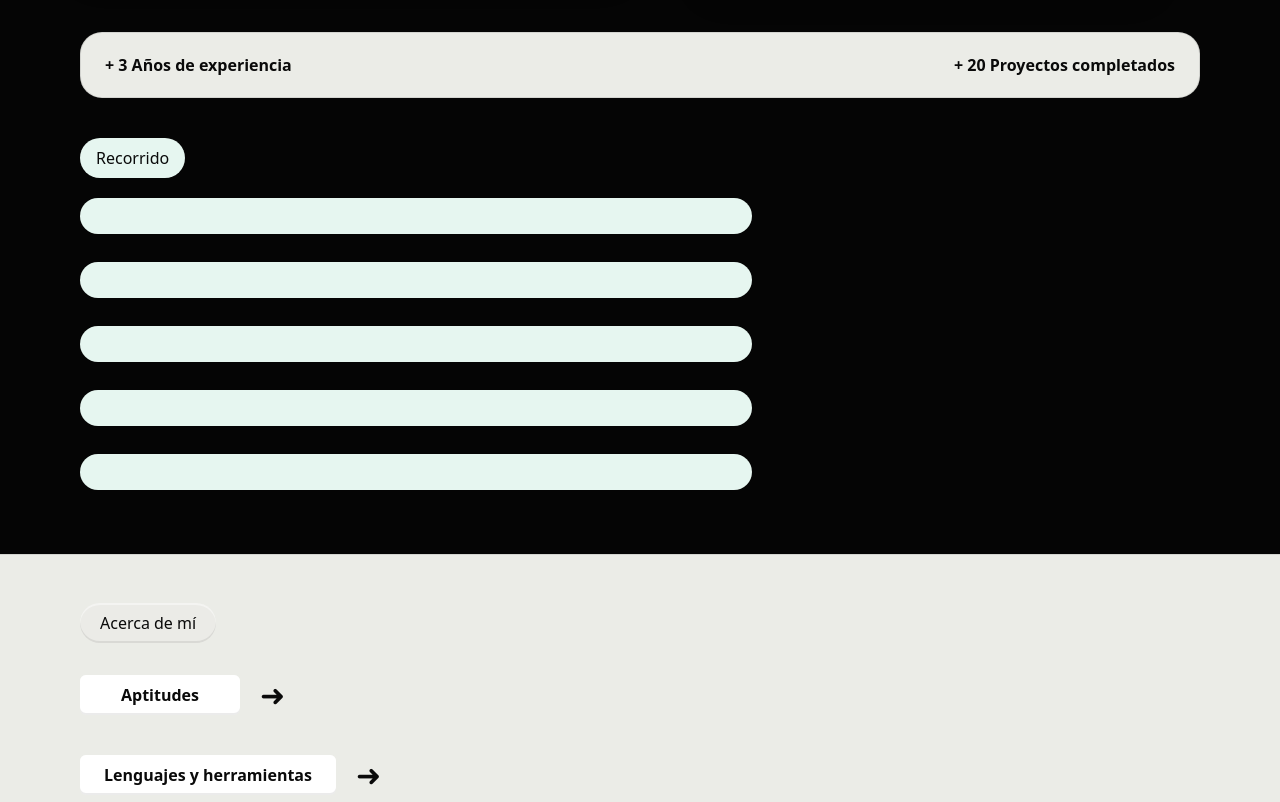
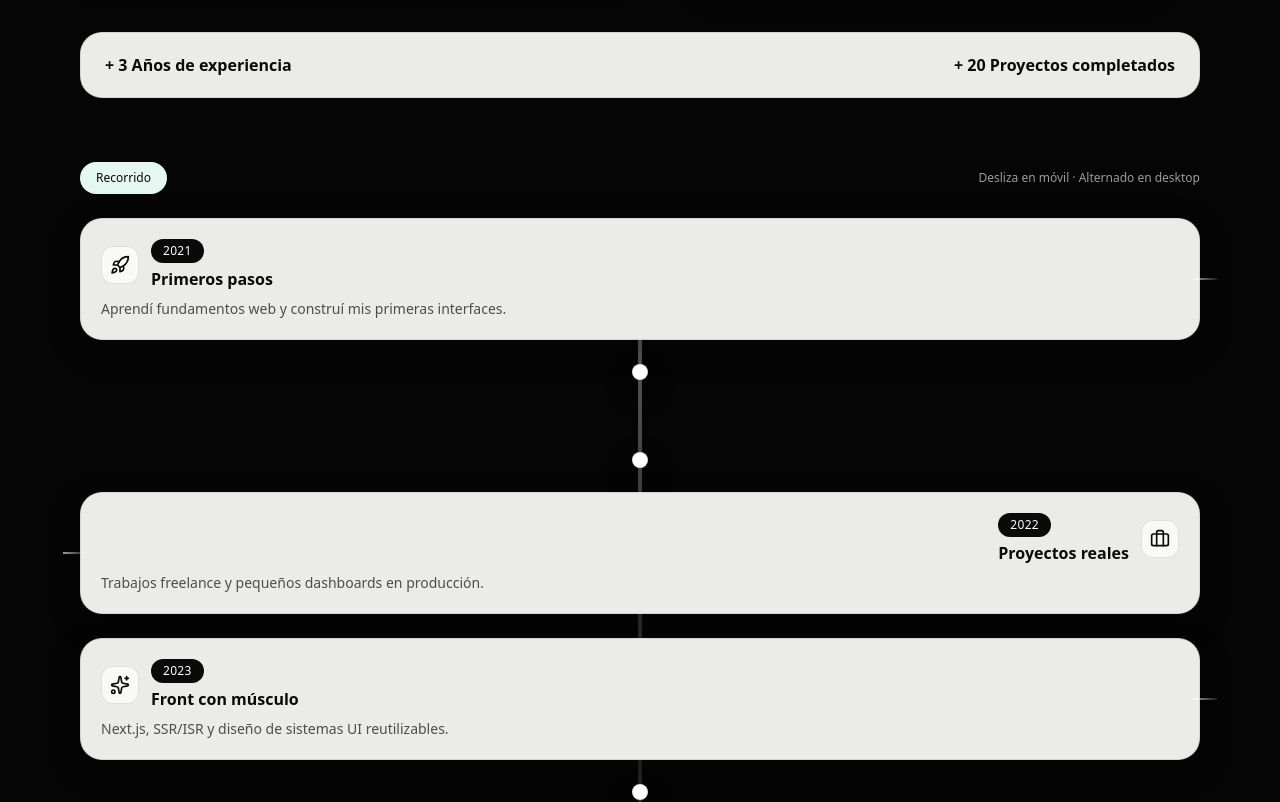
Before and after one commit to PATINO-0/Samuelpatino, a Next.js app: page / in a window 1280 px wide. Shown: the part 440-1242 px from the top of the page. Built offline with nearby package versions, Linux system fonts and the light colour scheme.

Commit message:
Temporal cambios en pc de mesa no disponibles por falta de push solo son cmabios temporales

```diff
--- a/app/globals.css
+++ b/app/globals.css
@@ -62,3 +62,38 @@ body { @apply bg-bg text-white antialiased font-sans; }
 *::-webkit-scrollbar { height:10px; width:10px }
 *::-webkit-scrollbar-thumb { background:#2a2a2a; border-radius:20px }
 *::-webkit-scrollbar-track { background:#0d0d0d }
+
+
+
+/* === Timeline (vertical + horizontal) === */
+@utility timeline-line {
+  @apply absolute left-1/2 -translate-x-1/2 top-0 h-full w-[4px]
+         bg-gradient-to-b from-white/40 via-white/10 to-white/40 rounded-full;
+}
+
+@utility timeline-dot {
+  @apply h-4 w-4 rounded-full bg-white border border-black/10 shadow-card relative;
+}
+
+@utility timeline-connector {
+  @apply absolute top-1/2 -translate-y-1/2 h-[2px] w-6
+         bg-gradient-to-r from-white/60 to-white/10;
+}
+
+@utility year-badge {
+  @apply rounded-pill bg-ink text-white text-xs px-3 py-1 tracking-wide;
+}
+
+@utility icon-chip {
+  @apply rounded-xl bg-white/70 text-ink p-2 border border-black/10;
+}
+
+@utility timeline-card {
+  @apply paper shadow-card hover:shadow-lg hover:-translate-y-1 transition transform;
+}
+
+/* Progreso en móvil (barra debajo del carrusel) */
+@utility timeline-progress {
+  @apply absolute left-0 right-0 -bottom-1 h-[2px]
+         bg-gradient-to-r from-white/30 via-white/70 to-white/30 rounded-full;
+}
--- a/components/Timeline.tsx
+++ b/components/Timeline.tsx
@@ -1,25 +1,164 @@
 "use client";
-import { motion } from "framer-motion";
+import { motion, useReducedMotion } from "framer-motion";
+import { Rocket, Briefcase, Sparkles, Award, Waypoints } from "lucide-react";
 
-const bars = [1,2,3,4,5];
+type Milestone = {
+  year: string;
+  title: string;
+  desc: string;
+  icon: React.ReactNode;
+};
 
-export default function Timeline(){
+const data: Milestone[] = [
+  {
+    year: "2021",
+    title: "Primeros pasos",
+    desc: "Aprendí fundamentos web y construí mis primeras interfaces.",
+    icon: <Rocket className="h-5 w-5" />,
+  },
+  {
+    year: "2022",
+    title: "Proyectos reales",
+    desc: "Trabajos freelance y pequeños dashboards en producción.",
+    icon: <Briefcase className="h-5 w-5" />,
+  },
+  {
+    year: "2023",
+    title: "Front con músculo",
+    desc: "Next.js, SSR/ISR y diseño de sistemas UI reutilizables.",
+    icon: <Sparkles className="h-5 w-5" />,
+  },
+  {
+    year: "2024",
+    title: "Full-stack",
+    desc: "APIs limpias, auth, bases de datos y despliegues sólidos.",
+    icon: <Waypoints className="h-5 w-5" />,
+  },
+  {
+    year: "2025",
+    title: "Enfoque producto",
+    desc: "Experimentos, métricas y pulido de experiencia end-to-end.",
+    icon: <Award className="h-5 w-5" />,
+  },
+];
+
+export default function Timeline() {
+  const prefersReducedMotion = useReducedMotion();
+
   return (
-    <section className="container mt-10">
-      <span className="soft-pill inline-block mb-5">Recorrido</span>
-      <div className="space-y-7">
-        {bars.map((_,i)=>(
-          <motion.div
-            key={i}
-            initial={{ scaleX: 0, opacity:0 }}
-            whileInView={{ scaleX: 1, opacity:1 }}
-            viewport={{ once: true }}
-            transition={{ duration:.6, delay: i * .1 }}
-            style={{ transformOrigin: "0 50%" }}
-            className="h-9 bg-pill rounded-pill w-[75%] md:w-[60%]"
-          />
-        ))}
+    <section id="recorrido" className="container mt-16">
+      <div className="flex items-center justify-between mb-6">
+        <span className="soft-pill text-xs">Recorrido</span>
+        <span className="text-white/60 text-xs hidden md:inline">
+          Desliza en móvil · Alternado en desktop
+        </span>
+      </div>
+
+      {/* MOBILE: carrusel horizontal con snap */}
+      <div className="md:hidden relative">
+        <div className="timeline-progress" />
+        <div className="flex gap-4 overflow-x-auto snap-x snap-mandatory pb-4">
+          {data.map((m, i) => (
+            <motion.article
+              key={m.year}
+              initial={prefersReducedMotion ? false : { y: 16, opacity: 0 }}
+              whileInView={prefersReducedMotion ? {} : { y: 0, opacity: 1 }}
+              viewport={{ once: true, margin: "-20% 0px" }}
+              transition={{ duration: 0.45, delay: i * 0.05 }}
+              className="timeline-card snap-start min-w-[85%] px-5 py-4 rounded-blob border border-black/10"
+            >
+              <div className="flex items-center gap-2 mb-2">
+                <span className="year-badge">{m.year}</span>
+                <div className="icon-chip">{m.icon}</div>
+              </div>
+              <h4 className="text-ink font-semibold">{m.title}</h4>
+              <p className="text-ink/70 text-sm mt-1">{m.desc}</p>
+            </motion.article>
+          ))}
+        </div>
+      </div>
+
+      {/* DESKTOP: línea vertical + tarjetas alternadas */}
+      <div className="hidden md:block relative">
+        {/* Línea central */}
+        <div aria-hidden className="timeline-line" />
+
+        <div className="grid grid-cols-[1fr,40px,1fr] gap-6">
+          {data.map((m, i) => {
+            const leftSide = i % 2 === 0;
+            return (
+              <div key={m.year} className={`contents`}>
+                {/* Columna izquierda (cuando toca) */}
+                <div className={`${leftSide ? "" : "row-start-auto"}`}>
+                  {leftSide && (
+                    <motion.article
+                      initial={prefersReducedMotion ? false : { x: -24, opacity: 0 }}
+                      whileInView={prefersReducedMotion ? {} : { x: 0, opacity: 1 }}
+                      viewport={{ once: true, margin: "-20% 0px" }}
+                      transition={{ duration: 0.45 }}
+                      className="timeline-card p-5 rounded-blob border border-black/10 relative"
+                    >
+                      <Header m={m} align="left" />
+                      <p className="text-ink/70 text-sm mt-2">{m.desc}</p>
+                      <Connector side="right" />
+                    </motion.article>
+                  )}
+                </div>
+
+                {/* Columna central (punto) */}
+                <div className="flex items-center justify-center relative">
+                  <Dot />
+                </div>
+
+                {/* Columna derecha (cuando toca) */}
+                <div>
+                  {!leftSide && (
+                    <motion.article
+                      initial={prefersReducedMotion ? false : { x: 24, opacity: 0 }}
+                      whileInView={prefersReducedMotion ? {} : { x: 0, opacity: 1 }}
+                      viewport={{ once: true, margin: "-20% 0px" }}
+                      transition={{ duration: 0.45 }}
+                      className="timeline-card p-5 rounded-blob border border-black/10 relative"
+                    >
+                      <Header m={m} align="right" />
+                      <p className="text-ink/70 text-sm mt-2">{m.desc}</p>
+                      <Connector side="left" />
+                    </motion.article>
+                  )}
+                </div>
+              </div>
+            );
+          })}
+        </div>
       </div>
     </section>
-  )
+  );
 }
+
+function Header({ m, align }: { m: Milestone; align: "left" | "right" }) {
+  return (
+    <div className={`flex items-center gap-3 ${align === "right" ? "justify-end text-right" : ""}`}>
+      {align === "right" ? null : <div className="icon-chip">{m.icon}</div>}
+      <div>
+        <div className="flex items-center gap-2 justify-start">
+          <span className="year-badge">{m.year}</span>
+        </div>
+        <h4 className="text-ink font-semibold mt-1">{m.title}</h4>
+      </div>
+      {align === "right" ? <div className="icon-chip">{m.icon}</div> : null}
+    </div>
+  );
+}
+
+function Dot() {
+  return <div className="timeline-dot" aria-hidden />;
+}
+
+function Connector({ side }: { side: "left" | "right" }) {
+  return (
+    <div
+      aria-hidden
+      className={`timeline-connector ${side === "left" ? "left-[-18px]" : "right-[-18px]"}`}
+    />
+  );
+}
```
